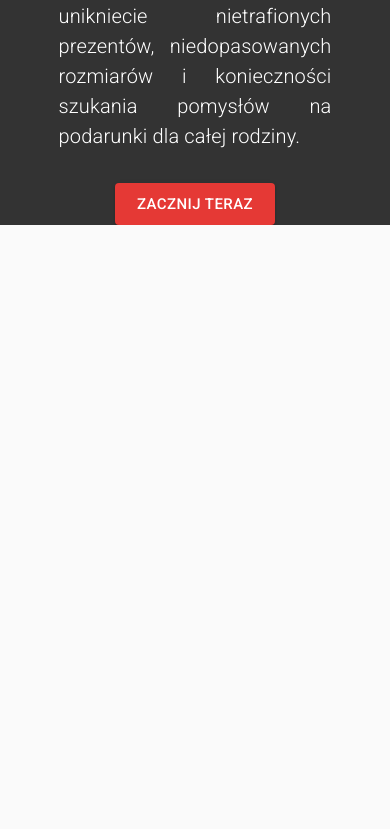
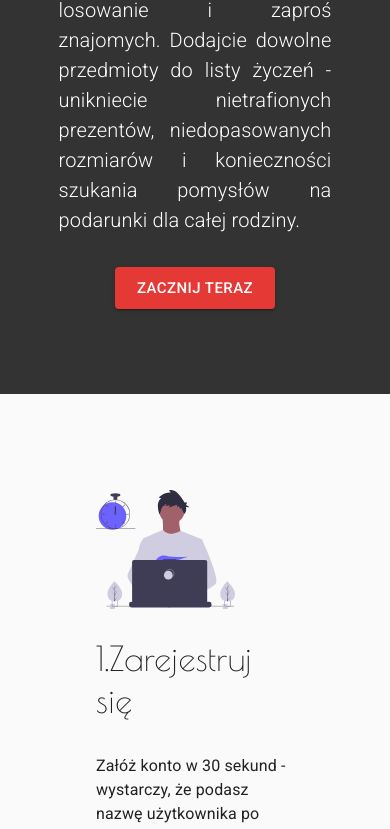
Before and after one commit to Bruinen90/gifts-front, a React (Create React App) app: page / in a window 390 px wide. Shown: the part 806-1635 px from the top of the page. Before the commit the page ends 1031 px from the top, so only its background shows below. Built offline with nearby package versions, Linux system fonts and the light colour scheme.

Commit message:
Guides content done, styling in progress

```diff
--- a/src/common/theme.tsx
+++ b/src/common/theme.tsx
@@ -1,17 +1,33 @@
-import { createMuiTheme } from '@material-ui/core';
+import { createMuiTheme } from "@material-ui/core";
 
 export const theme = createMuiTheme({
   palette: {
     primary: {
-			main: '#388e3c',
+      main: "#388e3c"
     },
     secondary: {
-			main: '#e53935',
-		},
+      main: "#e53935"
+    }
   },
   typography: {
+    h1: {
+      fontFamily: "Poiret One"
+    },
+    h2: {
+      fontFamily: "Poiret One"
+    },
+    h3: {
+      fontFamily: "Poiret One"
+    },
     h4: {
-			marginBottom: '2rem',
+      fontFamily: "Poiret One",
+      marginBottom: "2rem"
     },
+    h5: {
+      fontFamily: "Poiret One"
     },
+    h6: {
+      fontFamily: "Poiret One"
+    }
+  }
 });
--- a/src/pages/Guide/Guide.tsx
+++ b/src/pages/Guide/Guide.tsx
@@ -10,7 +10,7 @@ import Reserve from "../../img/reserve.svg";
 import GiftsGiving from "../../img/gifts_giving.svg";
 
 import * as Styled from "./stylesGuide";
-import { Grid } from "@material-ui/core";
+import { Box, Grid, Typography, Hidden } from "@material-ui/core";
 
 const GUIDES_LIST = [
   {
@@ -22,41 +22,71 @@ const GUIDES_LIST = [
   {
     title: "Utwórz pierwsze losowanie",
     image: CreateDraws,
-        description: "Podaj nazwę losowania np. 'Święta 2020 u Kowalskich', maksymalną cenę prezentu oraz dodaj pierwszych uczestników. Wybierz datę kiedy ma się odbyć losowanie"
+    description:
+      "Podaj nazwę losowania np. 'Święta 2020 u Kowalskich', maksymalną cenę prezentu oraz dodaj pierwszych uczestników. Wybierz datę kiedy ma się odbyć losowanie"
   },
   {
     title: "Zaproś znajomych i rodzinę",
     image: AddFriends,
-        description: "Poinformuj o losowaniu znajomych i rodzinę - kiedy zarejestrują się będziesz mógł dodać ich do losowania"
+    description:
+      "Poinformuj o losowaniu znajomych i rodzinę - kiedy zarejestrują się będziesz mógł dodać ich do losowania"
   },
   {
     title: "Stwórzcie listy życzeń",
     image: SelectWishes,
-        description: "Uniknijcie przykrych niespodzianek! Tworząc listę życzeń ułatwiasz wybór osobie, która Cię wylosuje. Pamiętaj aby umieścić w opisie życzenia możliwie dużo szczegółów, np. rozmiar lub kolor prezentu oraz jego orientacyjną cenę"
+    description:
+      "Uniknijcie przykrych niespodzianek! Tworząc listę życzeń ułatwiasz wybór osobie, która Cię wylosuje. Pamiętaj aby umieścić w opisie życzenia możliwie dużo szczegółów, np. rozmiar lub kolor prezentu oraz jego orientacyjną cenę"
   },
   {
     title: "Czas na wyniki!",
     image: DrawResults,
-        description: "Losowanie które stworzyłeś możesz uruchomić ręcznie z panelu 'Moje losowania' lub zostanie ono wykonane w wybranym przez Ciebie terminie automatycznie. Wszyscy uczestnicy zostaną poinformowani o wylosowanej osobie"
+    description:
+      "Losowanie które stworzyłeś możesz uruchomić ręcznie z panelu 'Moje losowania' lub zostanie ono wykonane w wybranym przez Ciebie terminie automatycznie. Wszyscy uczestnicy zostaną poinformowani o wylosowanej osobie"
   },
   {
     title: "Uniknij powtórek",
     image: Reserve,
-        description: "Po otrzymaniu wyników losowania koniecznie zajrzyj na listę życzeń wylosowanej osoby. Znajdziesz tam wszystkie potrzebne informacje oraz zadeklarujesz chęć zakupu wybranego prezentu. Deklaracje zostaną przekazane innym osobom kupującym prezent dla tej osoby, co wykluczy otrzymanie dwóch takich samych prezentów"
+    description:
+      "Po otrzymaniu wyników losowania koniecznie zajrzyj na listę życzeń wylosowanej osoby. Znajdziesz tam wszystkie potrzebne informacje oraz zadeklarujesz chęć zakupu wybranego prezentu. Deklaracje zostaną przekazane innym osobom kupującym prezent dla tej osoby, co wykluczy otrzymanie dwóch takich samych prezentów"
   },
   {
     title: "Ciesz się z trafionych prezentów!",
     image: GiftsGiving,
-        description: "Pora na wymianę podarków! Tym razem nie musisz udawać radości z otrzymania kolejnej sosjerki i wełnianych skarpet. Chyba, że akurat na to miałeś ochotę? Na koniec warto oznaczyć losowanie jako archiwalne aby utrzymać porządek"
+    description:
+      "Pora na wymianę podarków! Tym razem nie musisz udawać radości z otrzymania kolejnej sosjerki i wełnianych skarpet. Chyba, że akurat na to miałeś ochotę? Na koniec warto oznaczyć losowanie jako archiwalne, aby utrzymać porządek"
   }
 ];
 
 export const Guide: React.FC = () => (
-	<Grid container>
+  <Box maxWidth="1440px" margin="auto" padding={12}>
+    <Grid container spacing={9} justify="center">
       {GUIDES_LIST.map((guide, index) => (
-			<Grid item>
-				<Styled.GuideImg src={guide.image}/>
+        <Styled.GuideBox
+          item
+          xs={12}
+          sm={6}
+          lg={index === GUIDES_LIST.length - 1 ? 6 : 4}
+          key={guide.title}
+        >
+          <Styled.GuideImgContainter>
+            <Styled.GuideImg src={guide.image} />
+          </Styled.GuideImgContainter>
+          <Grid container alignItems="center">
+            <Hidden xsDown>
+              <Grid item sm={3}>
+                <Typography variant="h2">{index + 1}.</Typography>
               </Grid>
+            </Hidden>
+            <Grid item xs={12} sm={9}>
+              <Typography variant="h4">
+                <Hidden smUp>{index + 1}.</Hidden>
+                {guide.title}
+              </Typography>
+              <Typography>{guide.description}</Typography>
+            </Grid>
+          </Grid>
+        </Styled.GuideBox>
       ))}
     </Grid>
+  </Box>
 );
--- a/src/pages/Guide/stylesGuide.tsx
+++ b/src/pages/Guide/stylesGuide.tsx
@@ -1,11 +1,29 @@
 import { styled } from "@material-ui/styles";
-import { Theme } from "@material-ui/core";
+import { Theme, Grid } from "@material-ui/core";
 
-// export const GuidesGrid = styled(Grid)(({theme}) => ({
+export const Container = styled(Grid)(({theme} : {theme: Theme}) => ({
 
-// });
+}))
+
+export const GuideBox = styled(Grid)(({theme} : {theme: Theme})=>({
+    [theme.breakpoints.up('lg')]: {
+        '&:nth-child(3n -1), &:last-child': {
+            transform: 'translateY(200px)',
+        }
+    }
+}))
+
+export const GuideImgContainter = styled('div')(({theme} : { theme: Theme }) => ({
+    [theme.breakpoints.up('sm')]: {
+        height: '350px',
+        display: 'flex',
+        alignItems: 'flex-end',
+    }
+}))
+
 
 export const GuideImg = styled("img")(({ theme }: { theme: Theme }) => ({
-    width: "80%",
-    margin: theme.spacing(2)
+    width: "70%",
+    margin: 'auto',
+    marginBottom: theme.spacing(3),
 }));
--- a/src/pages/Home/Home.tsx
+++ b/src/pages/Home/Home.tsx
@@ -9,8 +9,11 @@ import GiftImg from "../../img/gift_illustration.svg";
 // MUI
 import { Typography, Box, Button } from "@material-ui/core";
 
+import { Guide } from "../Guide/Guide";
+
 const Home = () => {
   return (
+    <>
       <Styled.MainContainer component="main">
         <Styled.MyBox>
           <Styled.GiftIllustration src={GiftImg} />
@@ -18,16 +21,18 @@ const Home = () => {
             Losowania prezentów na mikołajki i nie tylko
           </Styled.Header>
           <Styled.DescriptionBox>
-                    Zarejestruj się, stwórz losowanie i zaproś znajomych.
-                    Dodajcie dowolne przedmioty do listy życzeń - unikniecie
-                    nietrafionych prezentów, niedopasowanych rozmiarów i
-                    konieczności szukania pomysłów na podarunki dla całej rodziny.
+            Zarejestruj się, stwórz losowanie i zaproś znajomych. Dodajcie
+            dowolne przedmioty do listy życzeń - unikniecie nietrafionych
+            prezentów, niedopasowanych rozmiarów i konieczności szukania
+            pomysłów na podarunki dla całej rodziny.
           </Styled.DescriptionBox>
           <Button variant="contained" size="large" color="secondary">
             Zacznij teraz
           </Button>
         </Styled.MyBox>
       </Styled.MainContainer>
+      <Guide />
+    </>
   );
 };
 export default Home;
--- a/src/pages/Home/stylesHome.tsx
+++ b/src/pages/Home/stylesHome.tsx
@@ -5,6 +5,7 @@ import { Container, Typography, Box } from "@material-ui/core";
 export const MainContainer = styled(Container)({
     backgroundColor: "#333",
     minHeight: "calc(100vh - 64px)",
+    padding: "10vh 0",
     display: "flex",
     justifyContent: "center",
     alignItems: "center"
```
Lines whose indentation alone changed are shown as unchanged.
